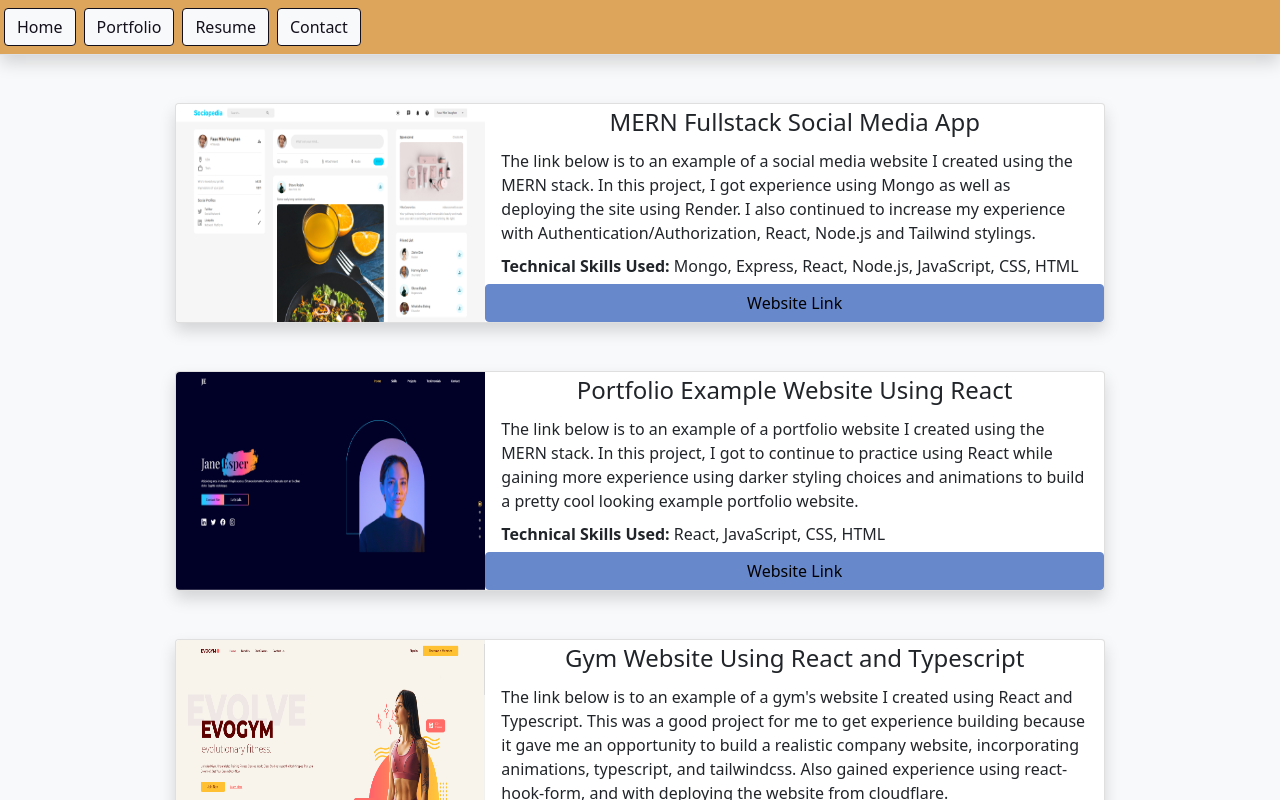
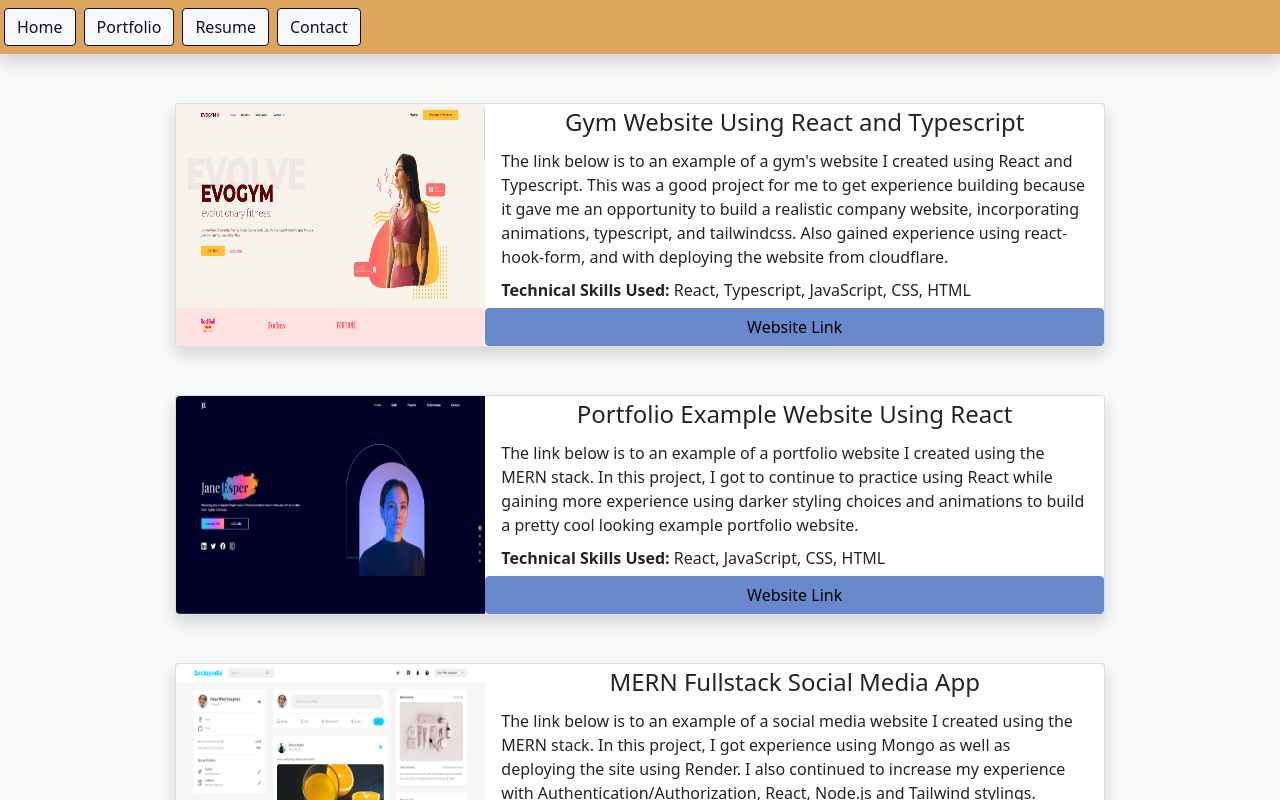
Before and after one commit to mgvaughan/web-profile-project, a React app: page /portfolio in a window 1280 px wide. Shown: the top 800 px of the page. Built offline with nearby package versions, Linux system fonts and the light colour scheme.

Commit message:
updating portfolio projects

```diff
--- a/src/client/views/Portfolio.tsx
+++ b/src/client/views/Portfolio.tsx
@@ -5,9 +5,9 @@ const Portfolio = () => {
     return (
 
         <div className="container my-5">
-            <PortfolioCard thumbnail="images/mern-fullstack-social-media-app.png" cardTitle="MERN Fullstack Social Media App" description="The link below is to an example of a social media website I created using the MERN stack. In this project, I got experience using Mongo as well as deploying the site using Render. I also continued to increase my experience with Authentication/Authorization, React, Node.js and Tailwind stylings." skills="Mongo, Express, React, Node.js, JavaScript, CSS, HTML" website="https://mern-fullstack-social-media-app.onrender.com/" />
+            <PortfolioCard thumbnail="images/typescript-react-fitness-application.png" cardTitle="Gym Website Using React and Typescript" description="The link below is to an example of a gym's website I created using React and Typescript. This was a good project for me to get experience building because it gave me an opportunity to build a realistic company website, incorporating animations, typescript, and tailwindcss.  Also gained experience using react-hook-form, and with deploying the website from cloudflare." skills="React, Typescript, JavaScript, CSS, HTML" website="https://32cf7530.typescript-react-fitness-application.pages.dev/" />
             <PortfolioCard thumbnail="images/react-portfolio-app.png" cardTitle="Portfolio Example Website Using React" description="The link below is to an example of a portfolio website I created using the MERN stack. In this project, I got to continue to practice using React while gaining more experience using darker styling choices and animations to build a pretty cool looking example portfolio website." skills="React, JavaScript, CSS, HTML" website="https://react-portfolio-app-mv.netlify.app/" />
-            <PortfolioCard thumbnail="images/typescript-react-fitness-application.png" cardTitle="Gym Website Using React and Typescript" description="The link below is to an example of a gym's website I created using React and Typescript. This was a good project for me to get experience building because it gave me an opportunity to build a realistic company website, incorporating animations, typescript, and tailwindcss.  Also gained experience using react-hook-form, and with deploying the website from cloudflare." skills="React, Typescript, JavaScript, CSS, HTML" website="https://32cf7530.typescript-react-fitness-application.pages.dev/" />
+            <PortfolioCard thumbnail="images/mern-fullstack-social-media-app.png" cardTitle="MERN Fullstack Social Media App" description="The link below is to an example of a social media website I created using the MERN stack. In this project, I got experience using Mongo as well as deploying the site using Render. I also continued to increase my experience with Authentication/Authorization, React, Node.js and Tailwind stylings." skills="Mongo, Express, React, Node.js, JavaScript, CSS, HTML" website="https://fullstack-social-media-website.onrender.com/" />
             <PortfolioCard thumbnail="images/React-Admin-Dashboard.png" cardTitle="Admin Dashboard Using React" description="The link below is to an example of an admin dashboard I created using React. This project was a lot of fun to create because it really helped me to gain understanding on higher level usage of React library, as well as give me experience incorporating light and dark modes, as well as with using Material UI, Nivo Charts, Formik, Yup, Full Calendar, and Data Grid." skills="React, JavaScript, CSS, HTML" website="https://react-admin-dashboard-mv.netlify.app/" />
             <PortfolioCard thumbnail="images/React-Tetris-Thumbnail.png" cardTitle="Tetris Game Using React" description="The link below is to a version of the Tetris game that I created using React. This project was a lot of fun to create because it really helped me to gain understanding on how to better utilize React components to create a relatively complex program. Use up arrow to rotate!" skills="React, Node.js/Express, JavaScript, CSS, HTML" website="https://react-tetris-mv.herokuapp.com/" />
             <PortfolioCard thumbnail="images/Javascript-Tetris-Thumbnail.png" cardTitle="Tetris Game Using Javascript" description="The link below is to a version of the Tetris game that I created using React. This project was a good one for me to experience, because it helped develop my sense of what can be achieved with only using some javascript and CSS. While seemingly a basic looking game, it was great to learn how to rotate the blocks through array/matrix manipulation! Use up q & w to rotate!" skills="JavaScript, Node.js/Express, CSS, HTML" website="https://javascript-tetris-mv.herokuapp.com/" />
```
